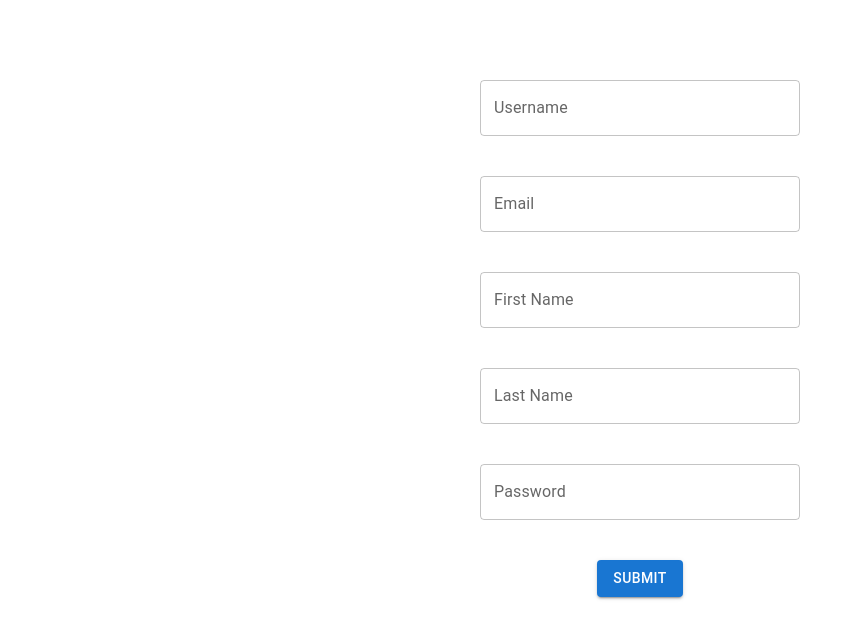
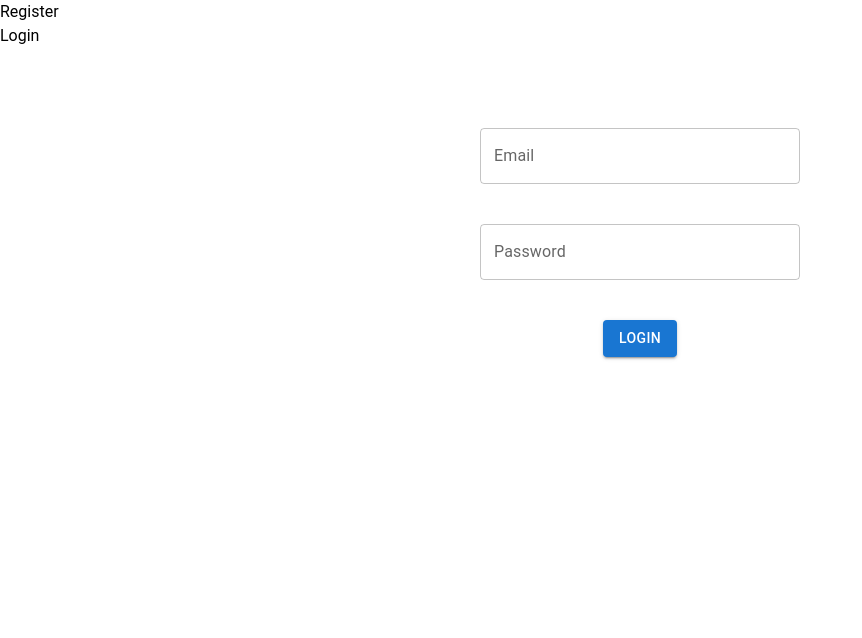
Before and after one commit to waqarakrambhutta/Chat-app, a React (Create React App) app: page /login in a window 1280 px wide. Shown: the top 638 px of the page, without its empty margins (0-862 px from the left). Built offline with nearby package versions, Linux system fonts and the light colour scheme.

Commit message:
setting up react router dom

```diff
--- a/package.json
+++ b/package.json
@@ -5,6 +5,7 @@
   "dependencies": {
     "@emotion/react": "^11.11.3",
     "@emotion/styled": "^11.11.0",
+    "@heroicons/react": "^1.0.6",
     "@material-tailwind/react": "^2.1.8",
     "@mui/material": "^5.15.6",
     "@testing-library/jest-dom": "^5.17.0",
@@ -15,9 +16,11 @@
     "@types/react": "^18.2.48",
     "@types/react-dom": "^18.2.18",
     "autoprefixer": "^10.4.17",
+    "heroicons": "^2.1.1",
     "postcss": "^8.4.33",
     "react": "^18.2.0",
     "react-dom": "^18.2.0",
+    "react-router-dom": "^6.21.3",
     "react-scripts": "5.0.1",
     "tailwindcss": "^3.4.1",
     "typescript": "^4.9.5",
--- a/src/App.tsx
+++ b/src/App.tsx
@@ -1,10 +1,19 @@
 import React from 'react'
+import Login from './components/Login'
+import Navbar from './components/Navbar'
+import {BrowserRouter,Routes,Route} from 'react-router-dom'
 import Register from './components/Register'
 
 const App = () => {
   return (
    <>
-   <Register/>
+   <BrowserRouter>
+   <Navbar/>
+    <Routes>
+      <Route path='/login' element={<Login/>}></Route>
+      <Route path='/register' element={<Register/>}></Route>
+    </Routes>
+   </BrowserRouter>
    </>
   )
 }
--- /dev/null
+++ b/src/components/Login.tsx
@@ -0,0 +1,54 @@
+import { Button, TextField } from "@mui/material";
+import React, { useState } from "react";
+
+const Login = () => {
+  const [formData, setFormData] = useState({
+    email: "",
+    password: "",
+  });
+  const BASE_URL = "http://127.0.0.1:8000/";
+
+  const handleFormSubmit = () => {
+    fetch(`${BASE_URL}auth/jwt/create/`, {
+      method: "POST",
+      headers: {
+        "Content-Type": "application/json",
+      },
+      body: JSON.stringify(formData),
+    })
+      .then((response) => response.json())
+      .then((data) => {
+        console.log(data);
+      })
+      .catch((error) => console.log(error));
+  };
+  return (
+    <>
+      <div className="flex flex-col items-center w-full h-full pt-20 space-y-10">
+        <TextField
+          id="email"
+          className="w-1/4 my-5"
+          type="email"
+          label="Email"
+          variant="outlined"
+          onChange={(e) => setFormData({ ...formData, email: e.target.value })}
+        />
+        <TextField
+          id="password"
+          className="w-1/4 my-5"
+          type="password"
+          label="Password"
+          variant="outlined"
+          onChange={(e) =>
+            setFormData({ ...formData, password: e.target.value })
+          }
+        />
+        <Button variant="contained" onClick={handleFormSubmit}>
+          Login
+        </Button>
+      </div>
+    </>
+  );
+};
+
+export default Login;
--- /dev/null
+++ b/src/components/Navbar.tsx
@@ -0,0 +1,14 @@
+import React from 'react'
+import { Link } from 'react-router-dom'
+
+const Navbar = () => {
+  return (
+    <>
+    <Link to="/register">Register</Link>
+    <br />
+    <Link to="/login">Login</Link>
+    </>
+  )
+}
+
+export default Navbar
--- a/src/components/Register.tsx
+++ b/src/components/Register.tsx
@@ -79,7 +79,7 @@ const Register = () => {
           }
         />
         <Button variant="contained" onClick={handleFormSubmit}>
-          Submit
+          Register
         </Button>
       </div>
     </>
```
Also changed, not shown: 1 other file (tests, documents, lock files or other folders).
